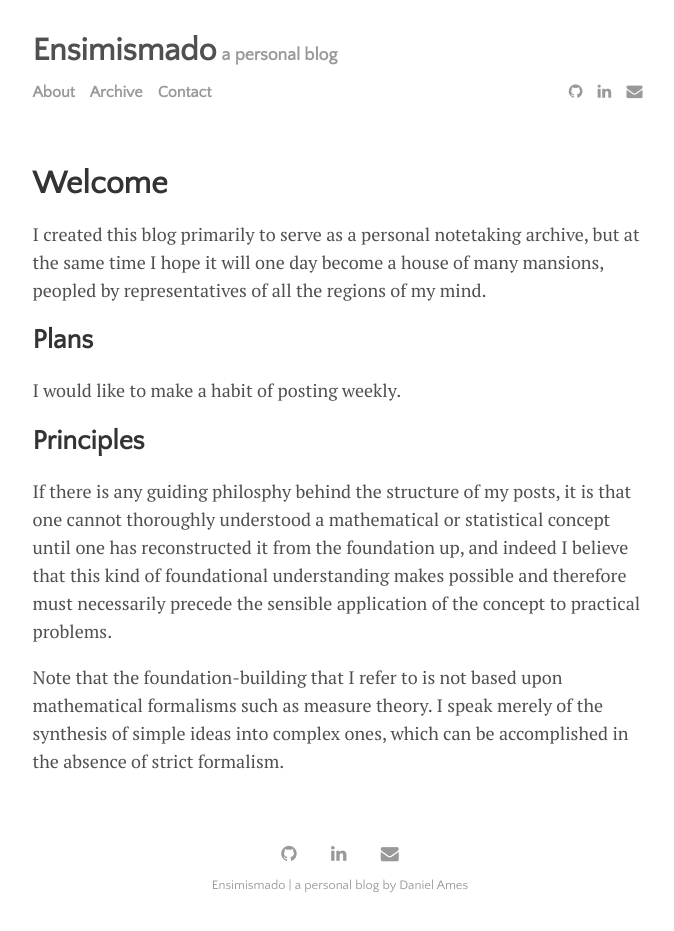
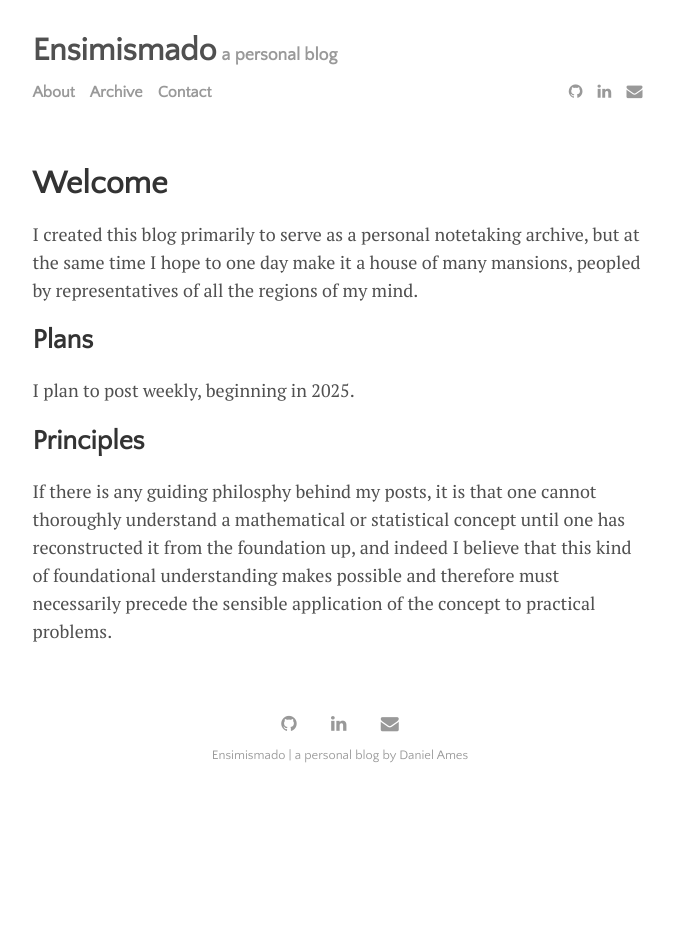
Before and after one commit to DanielAmes/DanielAmes.github.io, a Jekyll site: the page built from menu/about.md, in a window 1280 px wide. Shown: the whole page, without its empty margins (300-974 px from the left). Built offline with Jekyll 4.4.1, drawn with Linux system fonts in a browser that asks for light colours; after the commit the page ends 900 px from its top, so only the background shows below that.

Commit message:
Miscellaneous Edits

```diff
--- a/menu/about.md
+++ b/menu/about.md
@@ -4,14 +4,12 @@ title: Welcome
 permalink: /about
 ---
 
-I created this blog primarily to serve as a personal notetaking archive, but at the same time I hope it will one day become a house of many mansions, peopled by representatives of all the regions of my mind.
+I created this blog primarily to serve as a personal notetaking archive, but at the same time I hope to one day make it a house of many mansions, peopled by representatives of all the regions of my mind.
 
 ## Plans
 
-I would like to make a habit of posting weekly.
+I plan to post weekly, beginning in 2025.
 
 ## Principles
 
-If there is any guiding philosphy behind the structure of my posts, it is that one cannot thoroughly understood a mathematical or statistical concept until one has reconstructed it from the foundation up, and indeed I believe that this kind of foundational understanding makes possible and therefore must necessarily precede the sensible application of the concept to practical problems.
-
-Note that the foundation-building that I refer to is not based upon mathematical formalisms such as measure theory. I speak merely of the synthesis of simple ideas into complex ones, which can be accomplished in the absence of strict formalism.
+If there is any guiding philosphy behind my posts, it is that one cannot thoroughly understand a mathematical or statistical concept until one has reconstructed it from the foundation up, and indeed I believe that this kind of foundational understanding makes possible and therefore must necessarily precede the sensible application of the concept to practical problems.
```
Also changed, not shown: _posts/2024-12-30-monte-carlo.md (+3 -5 lines), 1 other file.
